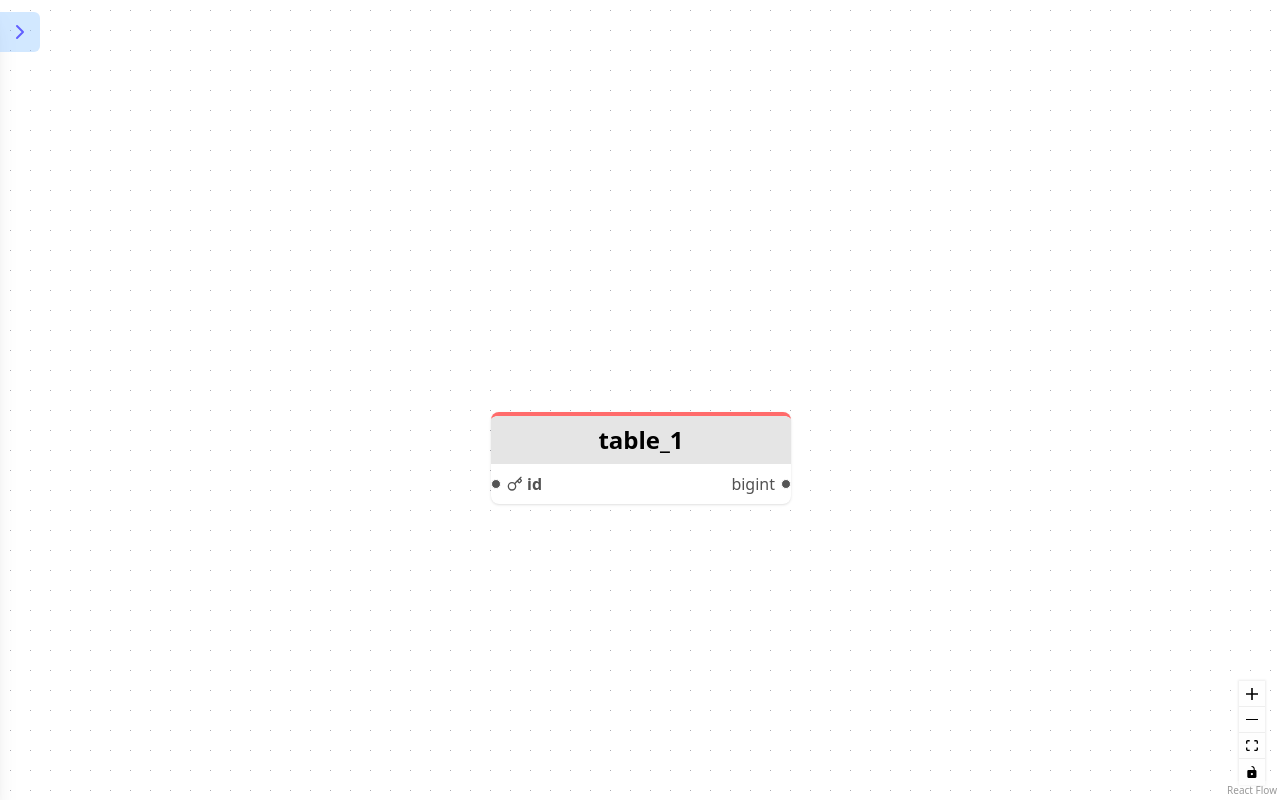
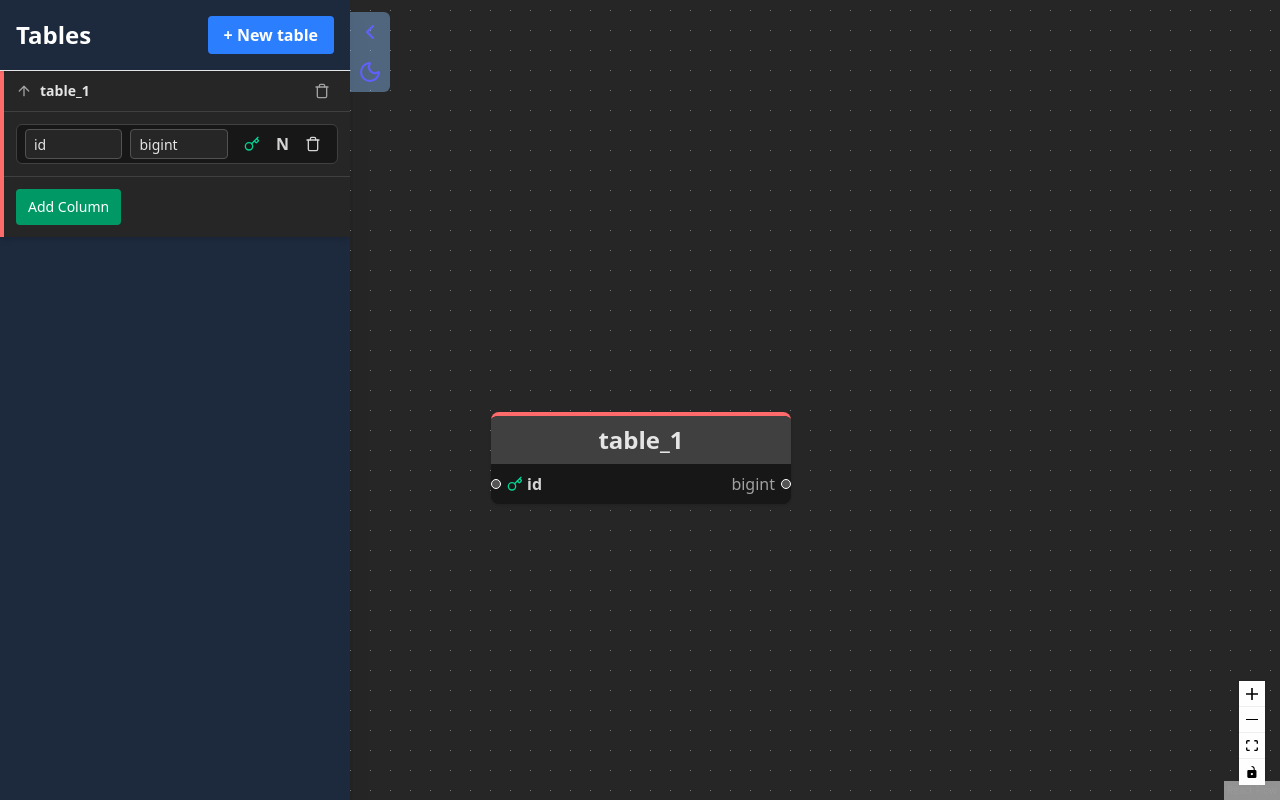
Before and after one commit to Affan-mulla/DataBase-Visualizer, a React (Vite) app: page / in a window 1280 px wide. Built offline with nearby package versions, Linux system fonts and the light colour scheme.

Commit message:
Added Dark Mode

```diff
--- a/index.html
+++ b/index.html
@@ -1,13 +1,13 @@
 <!doctype html>
-<html lang="en">
+<html lang="en" class="dark">
   <head>
     <meta charset="UTF-8" />
     <link rel="icon" type="image/svg+xml" href="/vite.svg" />
     <meta name="viewport" content="width=device-width, initial-scale=1.0" />
-    <title>Vite + React</title>
+    <title>DataBase Visualizer</title>
   </head>
   <body>
-    <div id="root" class=""></div>
+    <div id="root" ></div>
     <script type="module" src="/src/main.jsx"></script>
   </body>
 </html>
--- a/src/App.jsx
+++ b/src/App.jsx
@@ -2,19 +2,20 @@ import Sidebar from './components/Sidebar'
 import Display from './components/Display'
 import { useState } from 'react';
 import { ChevronLeft, ChevronRight } from 'lucide-react';
+import DarkModeToggle from './components/DarkModeToggle';
 
 const App = () => {
-  const [sidebarOpen, setSidebarOpen] = useState(false);
+  const [sidebarOpen, setSidebarOpen] = useState(true);
 
    const hideSidebar = () => {
         setSidebarOpen(!sidebarOpen);
     }
 
   return (
-    <div className='flex h-screen relative'>
+    <div className='flex h-screen relative' >
       <div className={`absolute z-10 h-full transition duration-300 bg-white ${sidebarOpen ? 'translate-x-0' : 'translate-x-[-350px]'}`}>
       <Sidebar />
-       <div className='absolute top-3 -right-10 z-50 bg-blue-300/40 rounded-r-md flex' >
+       <div className='absolute top-3 -right-10 z-50 bg-blue-300/40 rounded-r-md flex flex-col' >
                 <button className='h-full w-full p-2 cursor-pointer' onClick={hideSidebar}>
                     {
                         sidebarOpen ? (
@@ -24,6 +25,7 @@ const App = () => {
                         )
                     }
                 </button>
+                <DarkModeToggle />
             </div>
       </div>
       <Display  />
--- a/src/components/Collapsible.jsx
+++ b/src/components/Collapsible.jsx
@@ -54,55 +54,44 @@ function Collapsible({ id, borderColor, name }) {
 
   return (
     <div
-      className="w-full max-w-lg z-0 bg-white shadow-md border-l-4"
+      className="w-full max-w-lg z-0 bg-white dark:bg-neutral-800 shadow-md border-l-4"
       style={{ borderLeftColor: `${borderColor}` }}
     >
-      {/* Header */}
-      <div className="flex items-center justify-between py-1 px-3 bg-gray-50 border-b border-gray-200 gap-2">
+      <div className="flex items-center justify-between py-1 px-3 border-b border-neutral-200 dark:border-neutral-700 gap-2">
         <div
-          className="cursor-pointer text-gray-500 hover:text-indigo-500 transition-colors"
+          className="cursor-pointer text-neutral-500 dark:text-neutral-400 hover:text-indigo-500 dark:hover:text-indigo-400 transition-colors"
           onClick={() => setIsOpen(!isOpen)}
         >
           {isOpen ? <ArrowUp size={16} /> : <ArrowDown size={16} />}
         </div>
         <input
-          className="font-semibold bg-transparent focus:outline-none text-gray-800 text-sm flex-1"
+          className="font-semibold bg-transparent focus:outline-none text-neutral-800 dark:text-neutral-200 text-sm flex-1"
           defaultValue={name || "table_1"}
           placeholder="Table Name"
-          onChange={(e) => {
-            changeTName(id, e.target.value);
-          }}
+          onChange={(e) => changeTName(id, e.target.value)}
         />
-        <div className="cursor-pointer text-gray-500 hover:text-red-600 transition-colors hover:bg-neutral-200 p-2 rounded" onClick={deleteTable}>
-          <Trash
-            size={16}
-          />
+        <div className="cursor-pointer text-neutral-500 dark:text-neutral-400 hover:text-red-500 transition-colors hover:bg-neutral-200 dark:hover:bg-neutral-700 p-2 rounded" onClick={deleteTable}>
+          <Trash size={16} />
         </div>
       </div>
-
-      {/* Columns */}
       {isOpen && (
         <>
           <div className="p-3 space-y-2">
             {columns && columns.map((col, i) => (
               <div
                 key={i}
-                className="flex items-center gap-2 border border-gray-200 rounded-md px-2 py-1 bg-gray-50 hover:bg-gray-100 transition-colors h-10"
+                className="flex items-center gap-2 border border-neutral-200 dark:border-neutral-700 rounded-md px-2 py-1 bg-neutral-50 dark:bg-neutral-900 hover:bg-neutral-100 dark:hover:bg-neutral-800 transition-colors h-10"
               >
                 <input
-                  className="w-1/3 bg-white focus:outline-none border border-gray-300 rounded px-2 h-full text-sm focus:ring-1 focus:ring-emerald-400"
+                  className="w-1/3 bg-white dark:bg-neutral-800 text-neutral-800 dark:text-neutral-200 focus:outline-none border border-neutral-300 dark:border-neutral-600 rounded px-2 h-full text-sm focus:ring-1 focus:ring-emerald-400"
                   defaultValue={col.name}
-                  onChange={(e) => {
-                    changeCName(id, col.id, e.target.value);
-                  }}
+                  onChange={(e) => changeCName(id, col.id, e.target.value)}
                 />
                 <input
-                  className="w-1/3 bg-white focus:outline-none border border-gray-300 rounded px-2 h-full text-sm focus:ring-1 focus:ring-emerald-400"
+                  className="w-1/3 bg-white dark:bg-neutral-800 text-neutral-800 dark:text-neutral-200 focus:outline-none border border-neutral-300 dark:border-neutral-600 rounded px-2 h-full text-sm focus:ring-1 focus:ring-emerald-400"
                   defaultValue={col.type}
                   list="types"
-                  onChange={(e) => {
-                    changeCType(id, col.id, e.target.value);
-                  }}
+                  onChange={(e) => changeCType(id, col.id, e.target.value)}
                 />
                 <datalist id="types">
                   <option value="int" />
@@ -116,46 +105,43 @@ function Collapsible({ id, borderColor, name }) {
                 </datalist>
 
                 <div className="flex items-center h-full">
-                  <div className="relative h-full px-2 rounded hover:bg-gray-200 cursor-pointer flex items-center justify-center" onClick={() =>{
-                    toggleKeyMenu(col.id)
-                  }}>
-                    <button className="flex items-center justify-center h-full" >
-                      {
-                        col.key === "primary"
+                  <div
+                    className="relative h-full px-2 rounded hover:bg-neutral-200 dark:hover:bg-neutral-700 cursor-pointer flex items-center justify-center"
+                    onClick={() => toggleKeyMenu(col.id)}
+                  >
+                    <button className="flex items-center justify-center h-full">
+                      {col.key === "primary"
                         ? <Key size={16} className="text-emerald-400" />
                         : col.key === "unique"
-                        ? <Snowflake size={16} className="text-sky-400" />
-                        : <CircleDot size={16} />
-
-                      }
+                          ? <Snowflake size={16} className="text-sky-400" />
+                          : <CircleDot size={16} className="dark:text-neutral-300 text-neutral-500" />}
                     </button>
 
                     {openKeyMenu === col.id && (
-                      <div className="absolute right-0 top-full  w-40 bg-neutral-800 text-white shadow shadow-neutral-900  rounded p-2 ">
-                        {
-                          options.map((option, index) => (
-                            <button key={index} className="flex items-center justify-start gap-4 py-1 px-4 hover:bg-teal-500 w-full rounded font-semibold" onClick={() => setColoumnKey(col.id, option.value)}>
-
-                              <option.icon size={16} />
-                              <span>{option.label}</span>
-                            </button>
-                          ))
-                        }
-
+                      <div className="absolute right-0 top-full w-40 bg-neutral-900 text-white shadow shadow-neutral-900 rounded p-2">
+                        {options.map((option, index) => (
+                          <button
+                            key={index}
+                            className="flex items-center justify-start gap-4 py-1 px-4 hover:bg-teal-500 w-full rounded font-semibold"
+                            onClick={() => setColoumnKey(col.id, option.value)}
+                          >
+                            <option.icon size={16} />
+                            <span>{option.label}</span>
+                          </button>
+                        ))}
                       </div>
                     )}
                   </div>
 
-
-
-
-
-                  <span className={`text-gray-600 hover:bg-gray-200 cursor-pointer rounded px-2 h-full flex items-center justify-center font-semibold ${col.nullable ? "text-red-500" : "text-gray-600"} `} onClick={() => setColumnNull(col.id, !col.nullable)}>
+                  <span
+                    className={`hover:bg-neutral-200 dark:hover:bg-neutral-700 cursor-pointer rounded px-2 h-full flex items-center justify-center font-semibold ${col.nullable ? "text-red-500" : "text-neutral-600 dark:text-neutral-300"}`}
+                    onClick={() => setColumnNull(col.id, !col.nullable)}
+                  >
                     N
                   </span>
 
                   <span
-                    className="text-gray-600 hover:bg-gray-200 cursor-pointer rounded px-2 h-full hover:text-red-500 flex items-center justify-center"
+                    className="hover:bg-neutral-200 dark:hover:bg-neutral-700 cursor-pointer rounded px-2 h-full hover:text-red-500 flex items-center justify-center dark:text-neutral-300 text-neutral-500"
                     onClick={() => deleteColumn(col.id)}
                   >
                     <Trash size={16} />
@@ -166,7 +152,7 @@ function Collapsible({ id, borderColor, name }) {
           </div>
 
           {/* Footer */}
-          <div className="flex gap-2 p-3 border-t border-gray-200">
+          <div className="flex gap-2 p-3 border-t border-neutral-200 dark:border-neutral-700">
             <button
               onClick={addColumn}
               className="px-3 py-2 bg-emerald-600 text-white rounded text-sm hover:bg-emerald-700 transition-colors"
@@ -177,6 +163,7 @@ function Collapsible({ id, borderColor, name }) {
         </>
       )}
     </div>
+
   );
 }
 
--- a/src/components/CustomNode.jsx
+++ b/src/components/CustomNode.jsx
@@ -2,52 +2,65 @@ import { Handle, Position } from "@xyflow/react";
 import { Key, Snowflake } from "lucide-react";
 
 function CustomNode({ data }) {
-
   return (
-        <div className="w-[300px] bg-white shadow rounded-lg border-t-4 flex flex-col overflow-hidden"
-            style={{ borderTopColor: `${data.borderColor}` }}>
-
-            <h1 className="bg-neutral-200 text-2xl font-bold py-2 px-4 text-center">
+    <div
+      className="w-[300px] bg-white  dark:bg-neutral-900 shadow rounded-lg border-t-4 flex flex-col overflow-hidden"
+      style={{ borderTopColor: `${data.borderColor}` }}
+    >
+      {/* Table Name */}
+      <h1 className="bg-neutral-200 dark:bg-neutral-700 text-neutral-900 dark:text-neutral-200 text-2xl font-bold py-2 px-4 text-center">
         {data.tableName}
       </h1>
 
-
-            <div className="flex flex-col divide-y divide-neutral-400">
+      {/* Columns */}
+      <div className="flex flex-col divide-y divide-neutral-300 dark:divide-neutral-600">
         {data.columns.map((col, i) => (
-                    <div key={i} className="relative flex justify-between py-2 px-4 text-neutral-600">
-
+          <div
+            key={i}
+            className="relative flex justify-between py-2 px-4 text-neutral-700 dark:text-neutral-300"
+          >
+            {/* Incoming Handle */}
             <Handle
               type="target"
               position={Position.Left}
               id={`${data.tableName}-${col.name}-in`}
-
-                            style={{ top: '50%',height: '25%', width: '10px', transform: 'translateY(-50%)', background: '#555' }}
+              style={{
+                top: "50%",
+                height: "25%",
+                width: "10px",
+                transform: "translateY(-50%)",
+                background: "#555",
+              }}
             />
 
+            {/* Column Name */}
             <p className="flex items-center gap-1 font-semibold">
-                            {
-                                col.key === 'primary' ? (
-                                    <Key size={16} />
-                                )
-                                    :
-                                    col.key === 'unique' ? (
-                                        <Snowflake size={16} />
-                                    )
-                                        :
-                                        null
-                            }
+              {col.key === "primary" ? (
+                <Key size={16} className="text-emerald-400" />
+              ) : col.key === "unique" ? (
+                <Snowflake size={16} className="text-sky-400" />
+              ) : null}
               {col.name}
             </p>
 
+            {/* Column Type */}
+            <p className="text-neutral-500 dark:text-neutral-400">
+              {col.type}
+              {col.nullable && "?"}
+            </p>
 
-                        <p>{col.type}{col.nullable && '?'}</p>
-
-
+            {/* Outgoing Handle */}
             <Handle
               type="source"
               position={Position.Right}
               id={`${data.tableName}-${col.name}-out`}
-                            style={{ top: '50%',height: '25%', width: '10px', transform: 'translateY(-50%)', background: '#555' }}
+              style={{
+                top: "50%",
+                height: "25%",
+                width: "10px",
+                transform: "translateY(-50%)",
+                background: "#555",
+              }}
             />
           </div>
         ))}
@@ -56,4 +69,4 @@ function CustomNode({ data }) {
   );
 }
 
-export default CustomNode
+export default CustomNode;
--- /dev/null
+++ b/src/components/DarkModeToggle.jsx
@@ -0,0 +1,20 @@
+import { Moon } from 'lucide-react';
+import React from 'react'
+
+const DarkModeToggle = () => {
+    const [isDarkMode, setIsDarkMode] = React.useState(false);
+    const toggleDarkMode = () => {
+        const body = document.querySelector('html');
+        body.classList.toggle('dark', isDarkMode);
+        setIsDarkMode(!isDarkMode);
+    }
+  return (
+
+        <button onClick={toggleDarkMode} className='p-2 cursor-pointer '>
+            <Moon className='w-6 h-6 text-indigo-500' />
+        </button>
+
+  )
+}
+
+export default DarkModeToggle
--- a/src/components/Display.jsx
+++ b/src/components/Display.jsx
@@ -114,7 +114,7 @@ const Display = () => {
   }
 
   return (
-    <div className="h-screen w-full relative">
+    <div className="h-screen w-full relative dark:bg-neutral-800">
       <ReactFlow
         onNodesChange={NodesUpdate}
         nodes={nodes}
@@ -128,6 +128,7 @@ const Display = () => {
         onReconnectStart={onReconnectStart}
         onReconnectEnd={onReconnectEnd}
       // colorMode={colorMode}
+      connectionRadius={40}
 
 
       >
--- a/src/components/Sidebar.jsx
+++ b/src/components/Sidebar.jsx
@@ -37,9 +37,9 @@ const Sidebar = () => {
 
     return (
 
-            <div className="w-[350px] h-screen max-h-screen flex flex-col shadow-xl rounded-lg overflow-hidden bg-white">
-                <div className="flex justify-between items-center p-4 border-b border-neutral-200 shadow-sm sticky top-0 bg-white z-50">
-                    <h1 className="text-2xl font-semibold text-neutral-700">Tables</h1>
+        <div className="w-[350px] h-screen max-h-screen flex flex-col shadow-xl overflow-hidden bg-white dark:bg-slate-800">
+            <div className="flex justify-between items-center p-4 border-b border-neutral-200 shadow-sm sticky top-0 bg-white  dark:bg-slate-800 z-50">
+                <h1 className="text-2xl font-semibold text-neutral-700 dark:text-white">Tables</h1>
                 <button
                     onClick={addNewTable}
                     className="bg-blue-500 hover:bg-blue-600 text-white font-semibold px-4 py-[7px] rounded transition-colors"
--- a/src/index.css
+++ b/src/index.css
@@ -1 +1,2 @@
 @import "tailwindcss";
+@custom-variant dark (&:where(.dark, .dark *));
```
Also changed, not shown: public/Cursor.svg (deleted). Lines whose indentation alone changed are shown as unchanged.
